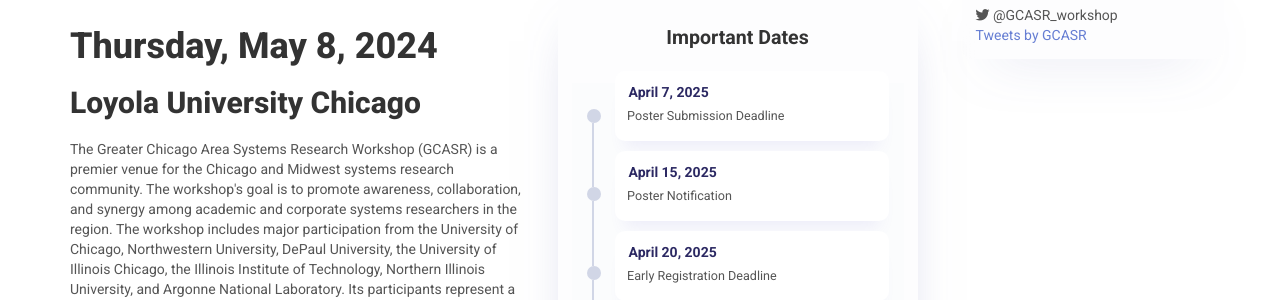
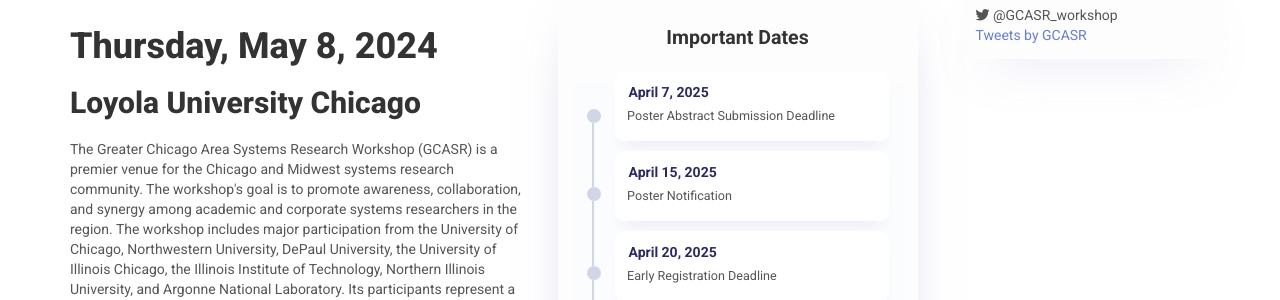
Before and after one commit to gcasr/2025, a Jekyll site: the page built from index.html, in a window 1280 px wide and 900 px high, scrolled down 701 px. Shown: the part 152-452 px from the top of the window. Built offline with Jekyll 4.4.1, drawn with Linux system fonts in a browser that asks for light colours; nearby versions of some CDN libraries; library files that are not in the unit come from our copies; comment, search, counter and statistics services are not loaded.

Commit message:
Update important_dates.yml

```diff
--- a/_data/important_dates.yml
+++ b/_data/important_dates.yml
@@ -1,4 +1,4 @@
-- type: Poster Submission Deadline
+- type: Poster Abstract Submission Deadline
   date: April 7, 2025
 
 - type: Poster Notification
```
